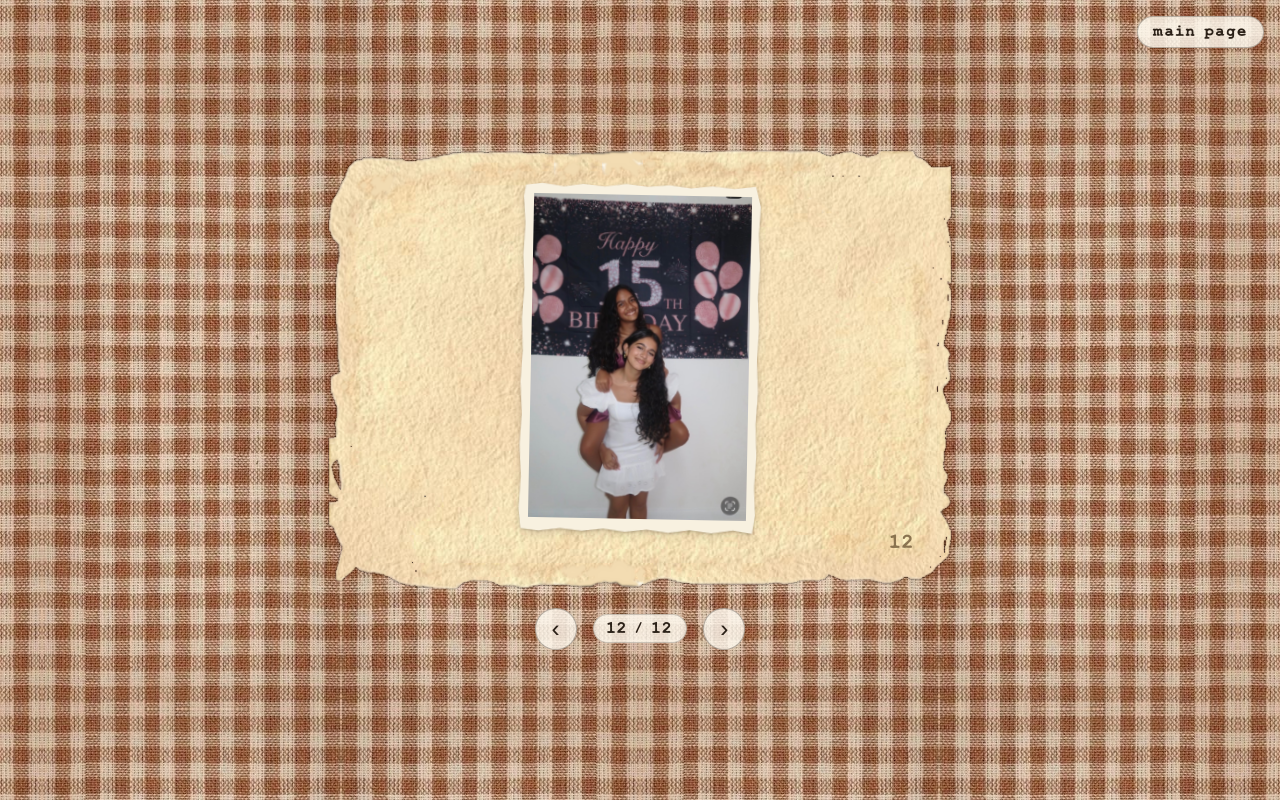
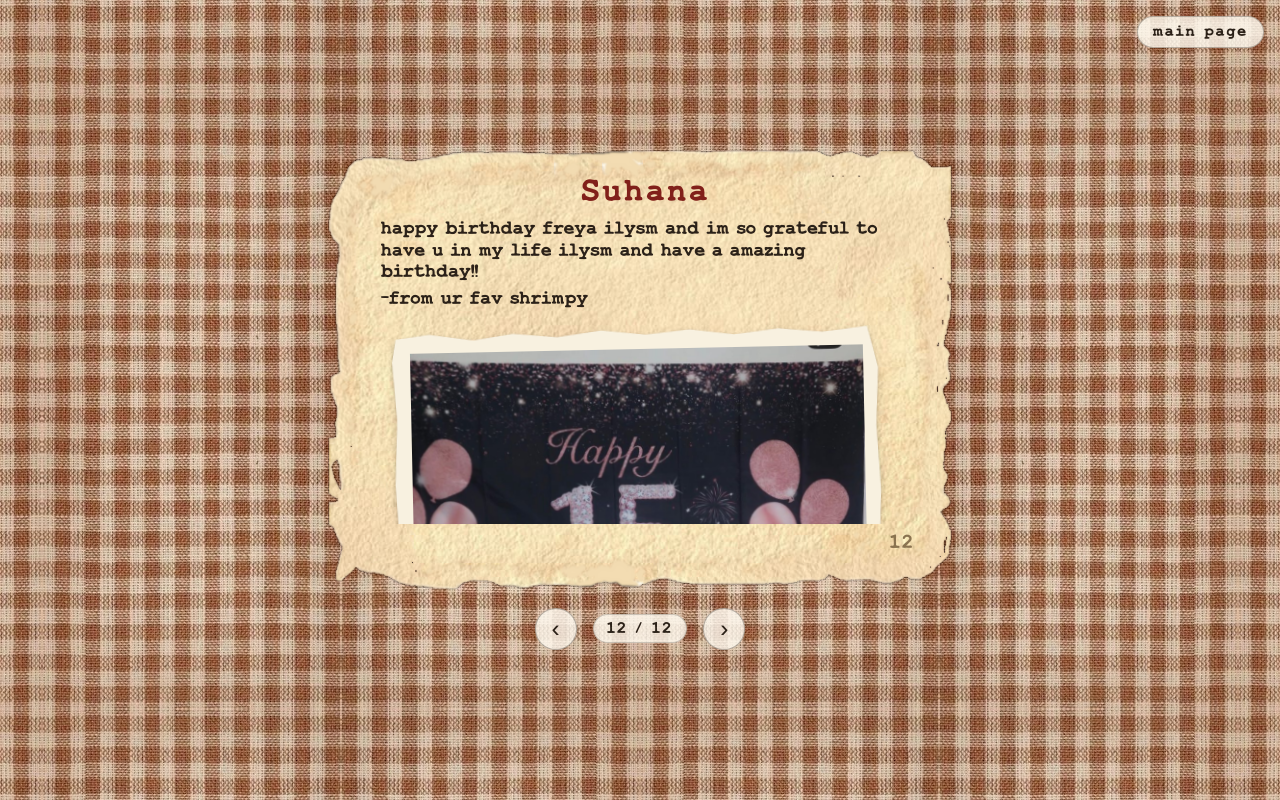
Before and after one commit to NotPaavan/Happy-Birthday-Freya, a plain HTML site: page notes.html in a window 1280 px wide. Both pictures are taken after a click on the button "Previous page". Drawn offline with Linux system fonts and the light colour scheme.

Commit message:
Add Suhana's note to page twelve
Every page of the notes now carries a letter; the backdrop piggyback
photo keeps Suhana company.

🤖 Generated with Codebuff
Co-Authored-By: Codebuff <noreply@codebuff.com>

```diff
--- a/notes.html
+++ b/notes.html
@@ -149,8 +149,11 @@
         </div>
       </article>
 
-      <article class="note note--photo" data-page="12">
+      <article class="note" data-page="12">
+        <h1 class="note-title">Suhana</h1>
         <div class="note-body">
+          <p>happy birthday freya ilysm and im so grateful to have u in my life ilysm and have a amazing birthday!!</p>
+          <p>-from ur fav shrimpy</p>
           <figure class="note-photo">
             <span class="cut"><img src="assets/people/photo13.jpg" alt="Freya giving a friend a piggyback ride in front of a Happy 15th birthday backdrop"></span>
           </figure>
```
